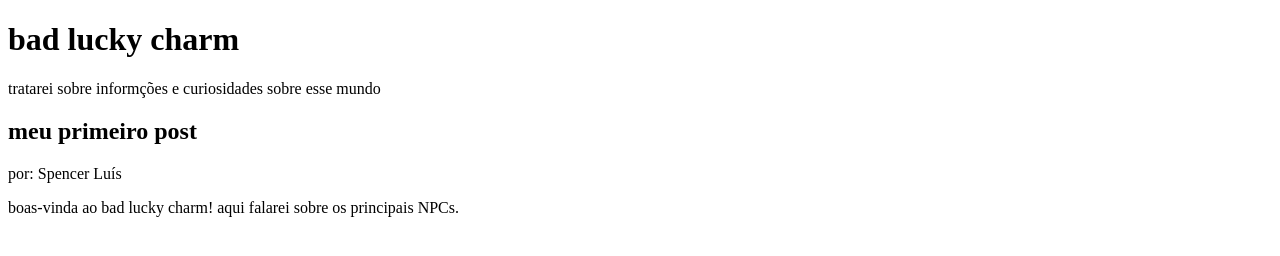
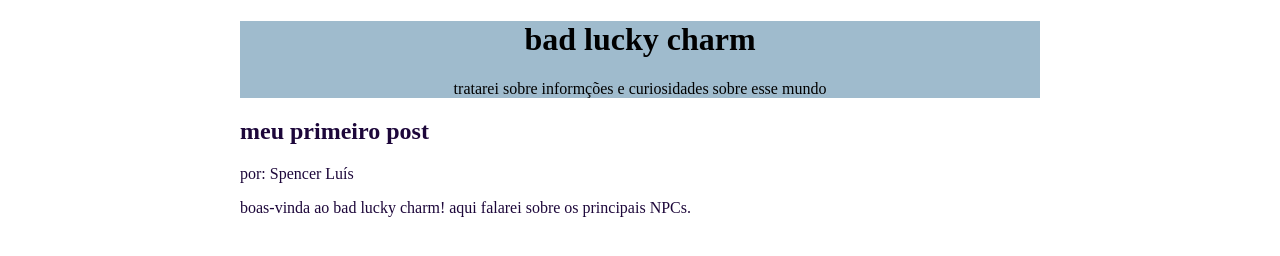
Before and after one commit to danielPolar01/bad-lucky-charm, a plain HTML site: page index.html in a window 1280 px wide. Drawn offline with Linux system fonts and the light colour scheme.

Commit message:
Add files via upload

```diff
--- a/index.html
+++ b/index.html
@@ -4,6 +4,21 @@
         <meta charset="UTF-8">
         <meta name="viewport" content="width=device-width, initial-scale=1.0">
         <title>bad lucky charm</title>
+        <style>
+            header{
+                background-color: #9FBBCD;
+                color:rgb(0, 0, 0);
+                text-align: center;
+                max-width: 800px;
+                margin: 0 auto;
+            }
+            main {
+                background-color: #FFFFFF;
+                color: rgb(29, 7, 58);
+                 max-width: 800px;
+                margin: 0 auto;
+            }
+        </style>
         </head>
     <body>
         <header>
```
